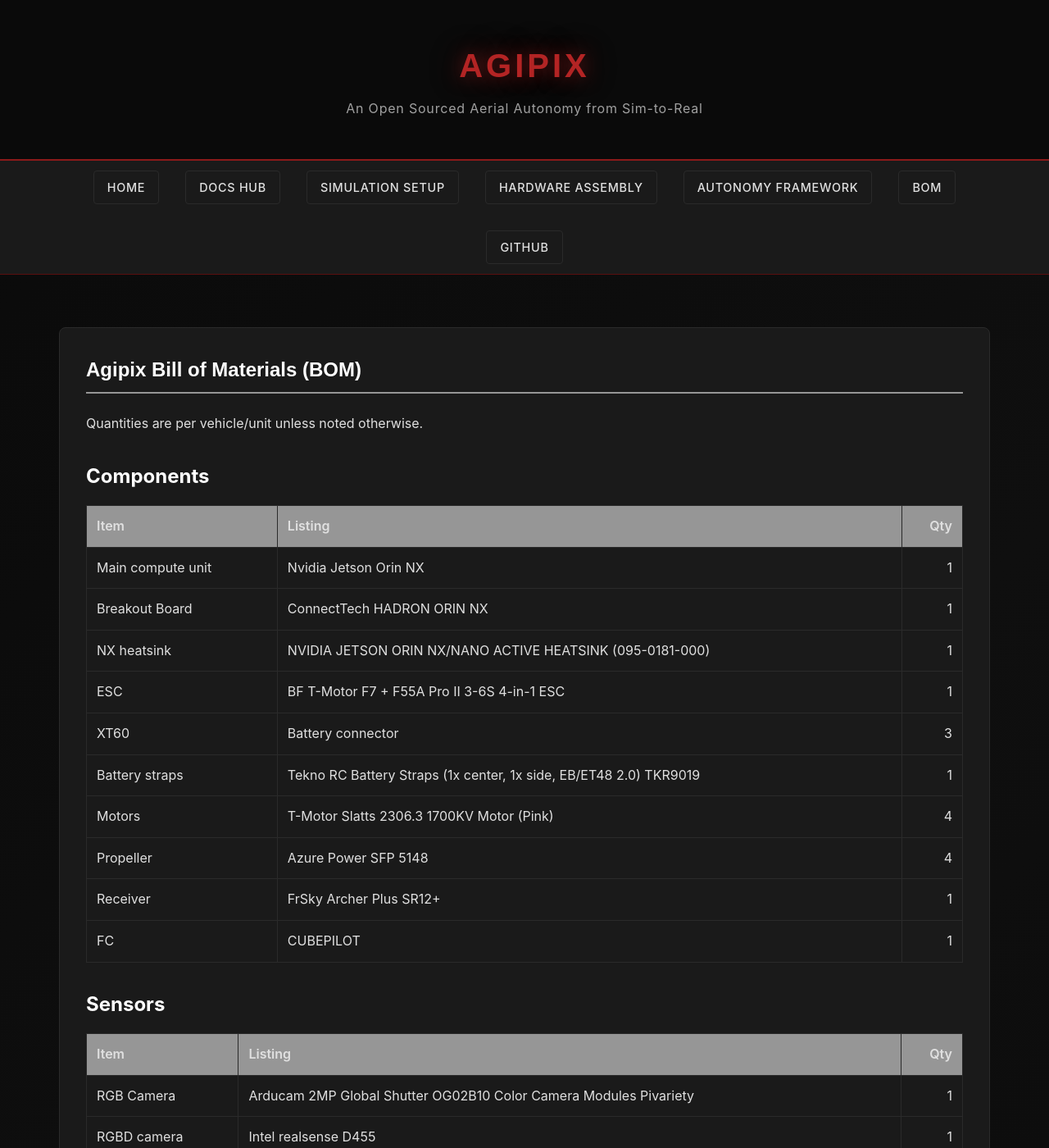
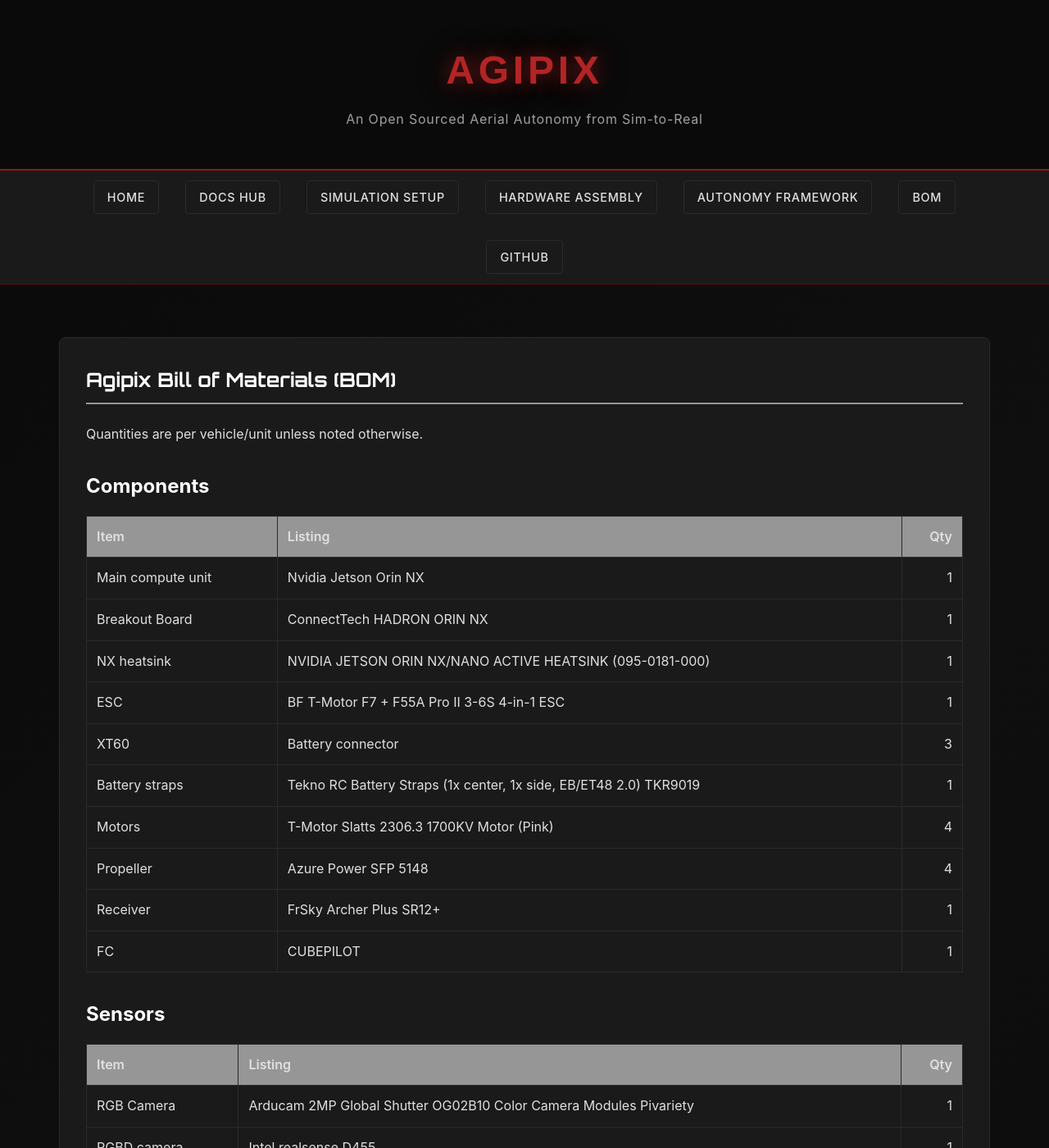
Before and after one commit to SasaKuruppuarachchi/agipix, a Jekyll site: the page built from bom.md, in a window 1280 px wide and 1400 px high. Shown: the whole window at 82% size. Built offline with Jekyll 4.4.1, drawn with Linux system fonts in a browser that asks for light colours.

Commit message:
Refactor README header link and update site title font styles for improved branding consistency

```diff
--- a/assets/css/style.scss
+++ b/assets/css/style.scss
@@ -20,6 +20,7 @@
   --border-color: #2a2a2a;
   --code-bg: #151515;
   --header-font: 'Osake', sans-serif;
+  --heading-font: 'Orbitron', sans-serif;
   --body-font: 'Space Mono', monospace;
 }
 
@@ -52,8 +53,8 @@
 
 .site-title {
   font-family: var(--header-font);
-  font-size: 2.5rem;
-  font-weight: 900;
+  font-size: 3.0rem;
+  font-weight: 700;
   color: var(--accent-red-light);
   text-transform: uppercase;
   letter-spacing: 0.1em;
@@ -231,7 +232,7 @@
 }
 
 .sim-real-section h3 {
-  font-family: var(--header-font);
+  font-family: var(--heading-font);
   font-size: 1.5rem;
   color: var(--accent-red-light);
   margin-bottom: 1rem;
@@ -257,7 +258,7 @@
 }
 
 .highlights h2 {
-  font-family: var(--header-font);
+  font-family: var(--heading-font);
   font-size: 2rem;
   color: var(--accent-red-light);
   margin-bottom: 1.5rem;
@@ -309,7 +310,7 @@
 }
 
 .quick-start h2 {
-  font-family: var(--header-font);
+  font-family: var(--heading-font);
   font-size: 2rem;
   color: var(--accent-red-light);
   margin-bottom: 1.5rem;
@@ -341,7 +342,7 @@
 }
 
 .quick-start-card h3 {
-  font-family: var(--header-font);
+  font-family: var(--heading-font);
   color: var(--accent-red-light);
   margin-bottom: 1rem;
   text-transform: uppercase;
@@ -494,7 +495,7 @@
 }
 
 .doc-content h1 {
-  font-family: var(--header-font);
+  font-family: var(--heading-font);
   color: var(--accent-red-light);
   border-bottom: 2px solid var(--accent-red-dark);
   padding-bottom: 0.5rem;
```
Also changed, not shown: README.md.
